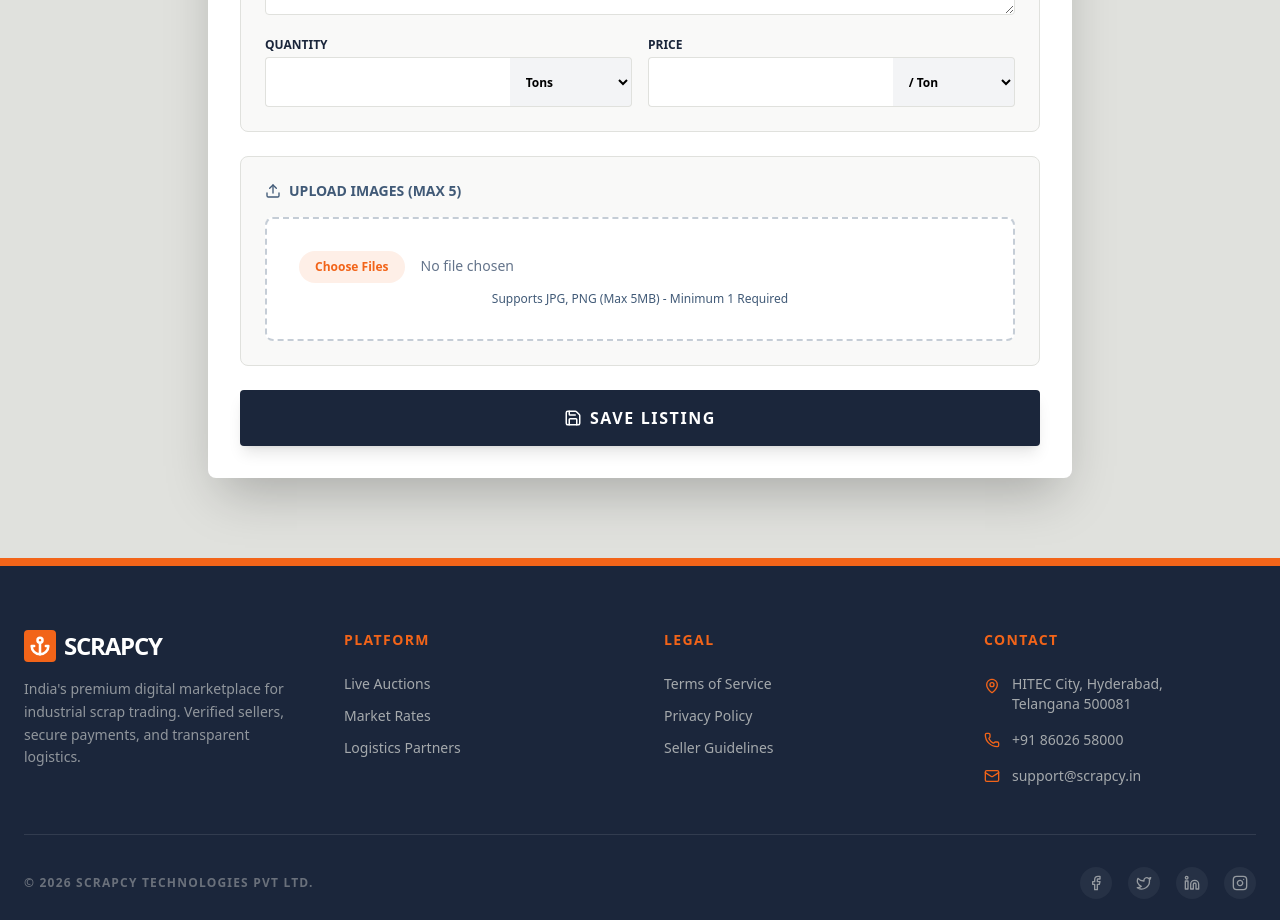
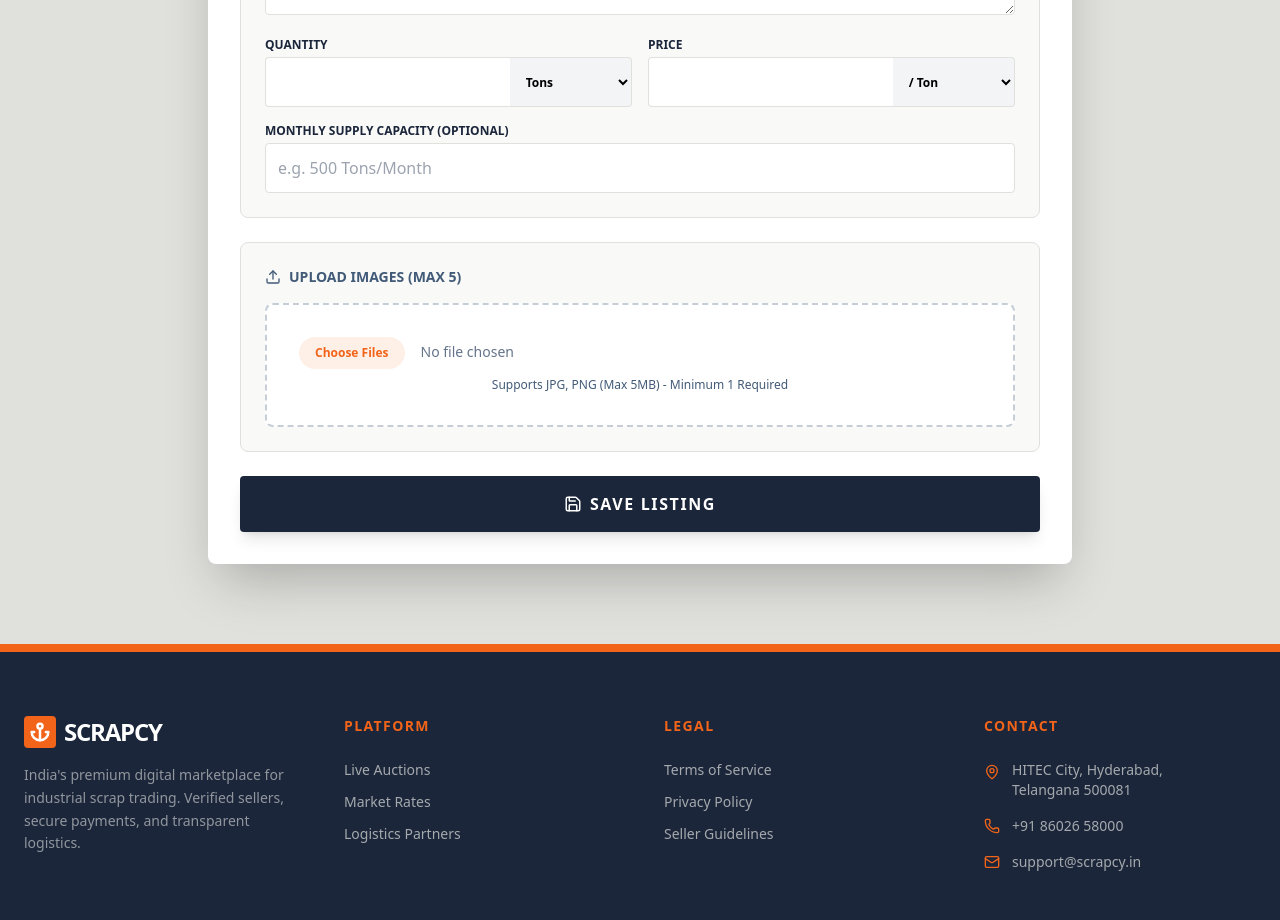
Before and after one commit to nilesh94/scrapcy-frontend, a React (Create React App) app: page /admin in a window 1280 px wide. Shown: the part 1100-2020 px from the top of the page. Built offline with nearby package versions, Linux system fonts and the light colour scheme.

Commit message:
Update AdminDashboard.js

```diff
--- a/src/pages/AdminDashboard.js
+++ b/src/pages/AdminDashboard.js
@@ -1,6 +1,6 @@
 import React, { useState, useEffect } from 'react';
 import axios from 'axios';
-import { Link } from 'react-router-dom'; // <--- Added Link
+import { Link } from 'react-router-dom';
 import {
   LayoutDashboard, Upload, Save, CheckCircle, XCircle, FileText, Users, MapPin
 } from 'lucide-react';
@@ -26,6 +26,7 @@ const AdminDashboard = () => {
     description: '',
     quantity: '',
     quantityUnit: 'Tons',
+    monthlyCapacity: '', // <--- Added State
     pricePerUnit: '',
     priceUnit: 'Per Ton',
 
@@ -105,6 +106,9 @@ const AdminDashboard = () => {
       data.append('quantity', formData.quantity ? formData.quantity.toString() : "0");
       data.append('unit', formData.quantityUnit);
 
+      // --- NEW FIELD APPEND ---
+      if(formData.monthlyCapacity) data.append('monthly_capacity', formData.monthlyCapacity);
+
       data.append('price_per_unit', formData.pricePerUnit ? formData.pricePerUnit.toString() : "0");
       data.append('price_unit', formData.priceUnit);
 
@@ -134,6 +138,7 @@ const AdminDashboard = () => {
       setFormData({
         sellerName: 'Admin Entry', companyName: '', gstNumber: '', email: '', phone: '', alternatePhone: '',
         scrapType: 'Ferrous', grade: '', description: '', quantity: '', quantityUnit: 'Tons',
+        monthlyCapacity: '', // <--- RESET NEW FIELD
         pricePerUnit: '', priceUnit: 'Per Ton', address: '', pickupConditions: '',
         addedBy: 'admin'
       });
@@ -307,6 +312,20 @@ const AdminDashboard = () => {
                             </div>
                         </div>
                     </div>
+
+                    {/* --- NEW INPUT FIELD: MONTHLY CAPACITY --- */}
+                    <div className="mt-4">
+                         <label className="block text-xs font-bold uppercase text-navy mb-1">Monthly Supply Capacity (Optional)</label>
+                         <input
+                            name="monthlyCapacity"
+                            value={formData.monthlyCapacity}
+                            onChange={handleChange}
+                            type="text"
+                            className="w-full p-3 bg-white border border-platinum rounded focus:border-orange outline-none"
+                            placeholder="e.g. 500 Tons/Month"
+                         />
+                    </div>
+
                 </div>
 
                 {/* Section 4: Images */}
```
